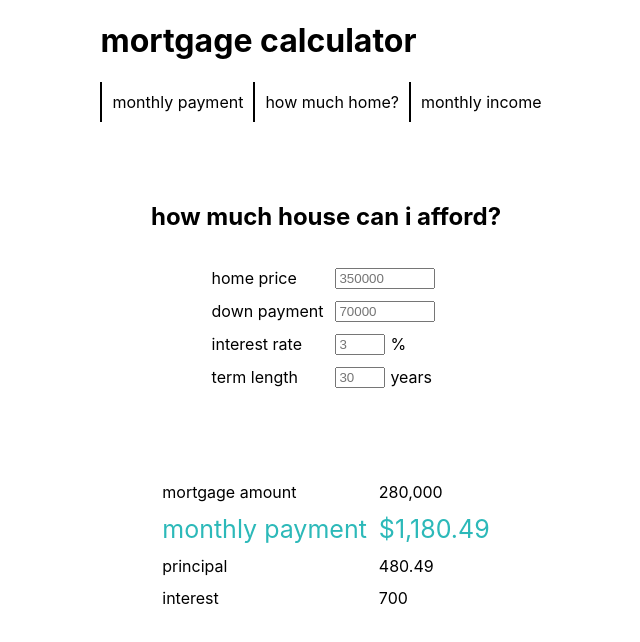
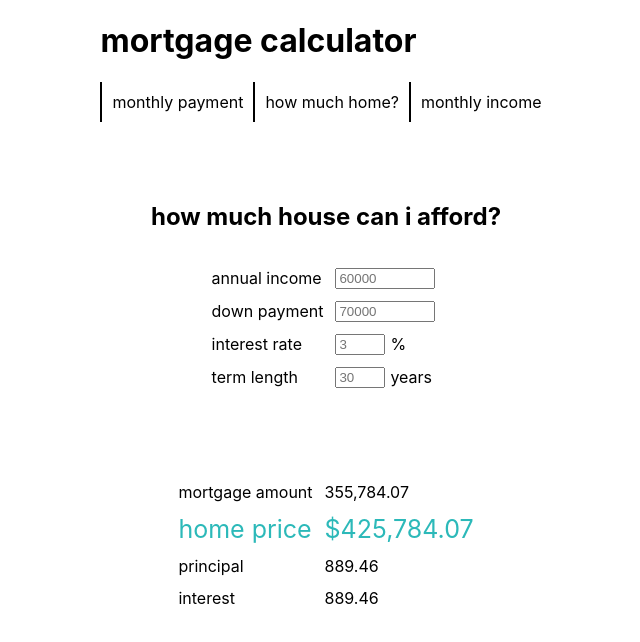
Before and after one commit to psych0sykes/mortgage-calculator, a Next.js app: page / in a window 1280 px wide. Both pictures are taken after a click on the element "how much home?". Shown: the top 642 px of the page, without its empty margins (314-954 px from the left). Built offline with nearby package versions, Linux system fonts and the light colour scheme.

Commit message:
Started on the affordable tab. Revised formula to calculate mortgage amount based on the monthly payment.

```diff
--- a/components/tabs/Affordabie/index.js
+++ b/components/tabs/Affordabie/index.js
@@ -4,28 +4,30 @@ import Section from "../../Section";
 import Input from "../../Form/Input";
 
 export default function Affordable() {
-  const defaultConfig = {h: 350000,d: 70000,r: 3,n: 30};
+  const defaultConfig = {I: 60000,d: 70000,r: 3,n: 30,p: 1500};
   const [params,setParams] = useState(defaultConfig);
-  const [mortgagePayment,setMortgagePayment] = useState(0);
-  // const [paymentInterest,setPaymentInterest] = useState(0);
-  // const [paymentPrincipal,setPaymentPrincipal] = useState(0);
-  const mortgageAmount = params.h - params.d;
+  const [mortgageAmount,setMortgageAmount] = useState(0);
   const paymentInterest = Math.round((params.r / 1200 * mortgageAmount)*100)/100;
-  const paymentPrincipal = mortgagePayment - paymentInterest;
+  const paymentPrincipal = paymentInterest;
+  const homePrice = mortgageAmount + params.d;
 
   console.log(paymentInterest);
   console.log(paymentPrincipal);
 
   // M = P[r(1+r)^n/((1+r)^n)-1)]
 
-  const calculatePayment = (principal,rate,term) => {
-    const p = principal;
+  //
+
+  const calculateMortgage = (payment,rate,term) => {
     const r = rate / 100 / 12;
     const n = term * 12;
+    const m = payment;
 
-    const payment = Math.round(p * ((r * ((1 + r) ** n))/(((1 + r) ** n) - 1)) * 100)/100;
+    const maxMortgage = Math.round(m/((r * ((1 + r) ** n))/(((1 + r) ** n) - 1))*100)/100;
+    console.log(m)
+    console.log(((r * ((1 + r) ** n))/(((1 + r) ** n) - 1)))
     // console.log(p + "[" + r + "(1 + " + r + ")^" + n + "/((1+" + r + ")^" + n + ")-1)]");
-    setMortgagePayment(payment);
+    setMortgageAmount(maxMortgage);
     // setPaymentInterest(params.r / 1200 * mortgageAmount);
     // setPaymentPrincipal(mortgagePayment - paymentInterest);
   }
@@ -39,7 +41,7 @@ export default function Affordable() {
   }
 
   useEffect(() => {
-    calculatePayment(mortgageAmount,params.r,params.n);
+    calculateMortgage(1500,params.r,params.n);
   });
 
 
@@ -55,7 +57,7 @@ export default function Affordable() {
               <form style={{display: "flex",justifyContent: "center"}}>
                 <table>
                   <tbody>
-                    <Input label="home price" size="medium" placeholder={defaultConfig.h} type="number" cb={(event)=>handleParams("h",event.target.value)}/>
+                    <Input label="annual income" size="medium" placeholder={defaultConfig.I} type="number" cb={(event)=>handleParams("I",event.target.value)}/>
                     <Input label="down payment" size="medium" placeholder={defaultConfig.d} type="number" cb={(event)=>handleParams("d",event.target.value)}/>
                     <Input label="interest rate" tail="%" size="small" placeholder={defaultConfig.r} type="number" cb={(event)=>handleParams("r",event.target.value)}/>
                     <Input label="term length" tail="years" size="small" placeholder={defaultConfig.n} type="number" cb={(event)=>handleParams("n",event.target.value)}/>
@@ -70,8 +72,8 @@ export default function Affordable() {
                     <td>{useFormatNumber(mortgageAmount)}</td>
                   </tr>
                   <tr style={{fontSize: "20px"}}>
-                    <td className="altText">monthly payment</td>
-                    <td className="altText">${useFormatNumber(mortgagePayment)}</td>
+                    <td className="altText">home price</td>
+                    <td className="altText">${useFormatNumber(homePrice)}</td>
                   </tr>
                   <tr>
                     <td>principal</td>
--- a/package.json
+++ b/package.json
@@ -10,6 +10,8 @@
   "dependencies": {
     "next": "9.5.2",
     "react": "16.13.1",
-    "react-dom": "16.13.1"
+    "react-dom": "16.13.1",
+    "react-redux": "^7.2.1",
+    "redux": "^4.0.5"
   }
 }
```
Also changed, not shown: 1 other file (tests, documents, lock files or other folders).
